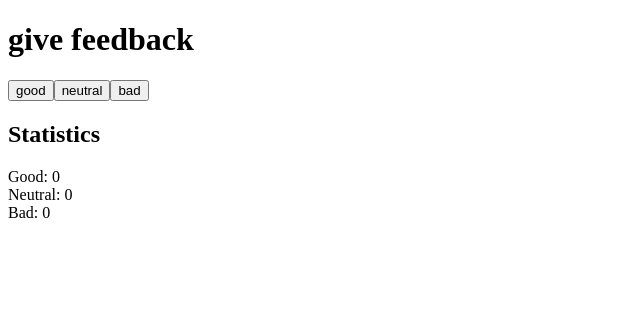
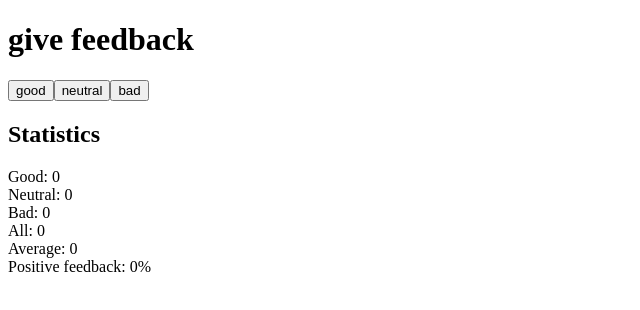
Before and after one commit to AxelSV50/FullStackOpen, a React (Vite) app in the folder Part_1/unicafe/: page / in a window 1280 px wide. Shown: the top 310 px of the page, without its empty margins (0-640 px from the left). Built offline with nearby package versions, Linux system fonts and the light colour scheme.

Commit message:
Exercise 1.7

```diff
--- a/Part_1/unicafe/src/App.jsx
+++ b/Part_1/unicafe/src/App.jsx
@@ -11,6 +11,24 @@ const App = () => {
     const handlerGood = () => setGood(good + 1)
     const handlerNeutral = () => setNeutral(neutral + 1)
     const handlerBad = () => setBad(bad + 1)
+
+    const total = good+bad+neutral
+    const getAverage = () => {
+        if (total === 0) {
+            return 0
+        }else{
+            return (good+bad*-1)/total
+        }
+    }
+    const getPositivePercent = () => {
+
+      if (total === 0) {
+        return 0 + "%"
+      }else{
+        return ((good/total)*100) + " %"
+      }
+    }
+
     return (
       <div>
         <h1>give feedback</h1>
@@ -19,10 +37,12 @@ const App = () => {
         <button onClick={handlerBad}>bad</button>
         <h2>Statistics</h2>
         <p>
-            Good: {good}
-        <br/>Neutral: {neutral}
-        <br/>Bad: {bad}
-
+            Good: {good} <br/>
+            Neutral: {neutral} <br/>
+            Bad: {bad} <br/>
+            All: {total} <br/>
+            Average: {getAverage()} <br/>
+            Positive feedback: {getPositivePercent()}
         </p>
 
       </div>
```
